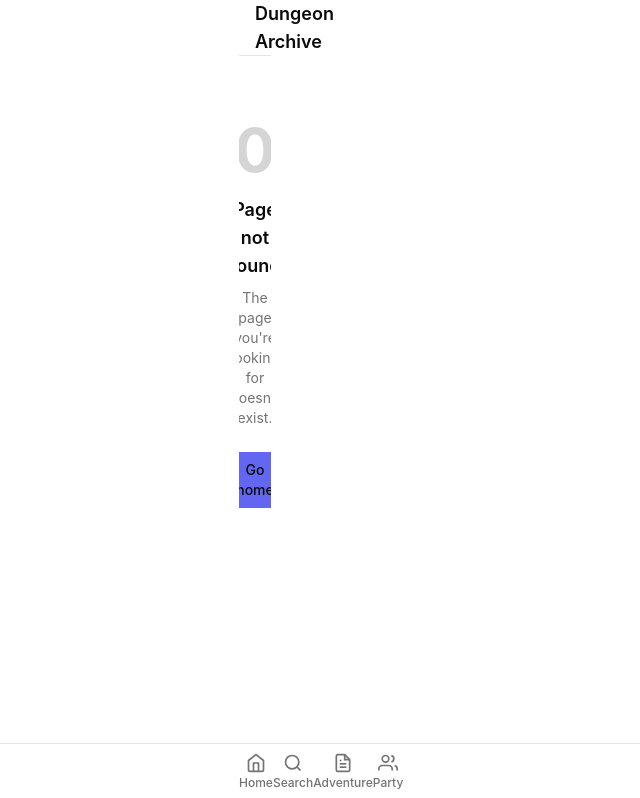
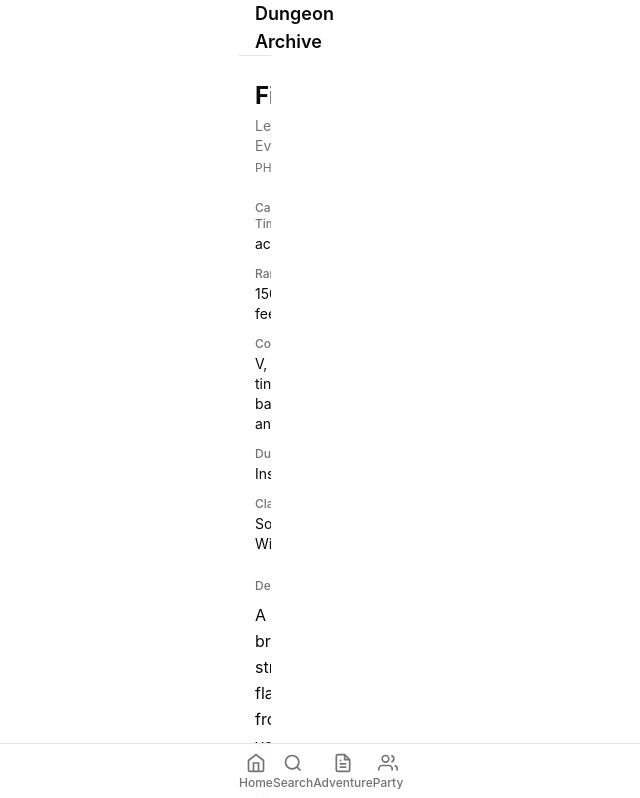
Before and after one commit to MarioMunPeq/Dungeon-Archive, a React (Vite) app: page /debug/spell in a window 1280 px wide. Before the commit this address had no page. Shown: the top 798 px of the page, without its empty margins (385-1025 px from the left). Built offline with nearby package versions, Linux system fonts and the light colour scheme.

Commit message:
feat: add reusable entity detail components

```diff
--- a/src/app/router.tsx
+++ b/src/app/router.tsx
@@ -4,6 +4,7 @@ import { SearchPage } from "@/features/search/search-page";
 import { AdventurePage } from "@/features/adventure/adventure-page";
 import { PartyPage } from "@/features/party/party-page";
 import { DebugContentPage } from "@/features/debug/debug-content-page";
+import { DebugSpellPage } from "@/features/debug/debug-spell-page";
 import { NotFoundPage } from "@/features/not-found-page";
 
 export function AppRouter() {
@@ -14,6 +15,7 @@ export function AppRouter() {
       <Route path="/adventure" element={<AdventurePage />} />
       <Route path="/party" element={<PartyPage />} />
       <Route path="/debug/content" element={<DebugContentPage />} />
+      <Route path="/debug/spell" element={<DebugSpellPage />} />
       <Route path="*" element={<NotFoundPage />} />
     </Routes>
   );
--- /dev/null
+++ b/src/components/entity/entity-detail-layout.tsx
@@ -0,0 +1,57 @@
+import type { ReactNode } from "react";
+import type { ContentBlock } from "@/compendium";
+import { ContentRenderer } from "@/components/content";
+import { EntityHeader } from "./entity-header";
+import { MetadataGrid } from "./metadata-grid";
+import { Section } from "./section";
+
+interface MetadataField {
+  readonly label: string;
+  readonly value: string;
+}
+
+interface EntityDetailLayoutProps {
+  readonly name: string;
+  readonly subtitle: ReactNode;
+  readonly source: string;
+  readonly metadata: readonly MetadataField[];
+  readonly description: readonly ContentBlock[];
+  readonly descriptionTitle?: string;
+  readonly sections?: ReadonlyArray<{
+    readonly title: string;
+    readonly blocks: readonly ContentBlock[];
+  }>;
+  readonly headerRight?: ReactNode;
+}
+
+export function EntityDetailLayout({
+  name,
+  subtitle,
+  source,
+  metadata,
+  description,
+  descriptionTitle = "Description",
+  sections,
+  headerRight,
+}: EntityDetailLayoutProps) {
+  return (
+    <article className="space-y-6 px-4 py-6">
+      <div className="flex items-start justify-between gap-4">
+        <EntityHeader name={name} subtitle={subtitle} source={source} />
+        {headerRight}
+      </div>
+
+      {metadata.length > 0 && <MetadataGrid fields={metadata} />}
+
+      <Section title={descriptionTitle}>
+        <ContentRenderer blocks={description} />
+      </Section>
+
+      {sections?.map((section) => (
+        <Section key={section.title} title={section.title}>
+          <ContentRenderer blocks={section.blocks} />
+        </Section>
+      ))}
+    </article>
+  );
+}
--- /dev/null
+++ b/src/components/entity/entity-header.tsx
@@ -0,0 +1,17 @@
+import type { ReactNode } from "react";
+
+interface EntityHeaderProps {
+  readonly name: string;
+  readonly subtitle: ReactNode;
+  readonly source: string;
+}
+
+export function EntityHeader({ name, subtitle, source }: EntityHeaderProps) {
+  return (
+    <div className="space-y-1">
+      <h1 className="text-2xl font-bold text-foreground">{name}</h1>
+      <p className="text-sm text-muted-foreground">{subtitle}</p>
+      <p className="text-xs text-muted-foreground">{source}</p>
+    </div>
+  );
+}
--- /dev/null
+++ b/src/components/entity/index.ts
@@ -0,0 +1,5 @@
+export { EntityHeader } from "./entity-header";
+export { MetadataGrid } from "./metadata-grid";
+export { MetadataItem } from "./metadata-item";
+export { Section } from "./section";
+export { EntityDetailLayout } from "./entity-detail-layout";
--- /dev/null
+++ b/src/components/entity/metadata-grid.tsx
@@ -0,0 +1,20 @@
+import { MetadataItem } from "./metadata-item";
+
+interface MetadataField {
+  readonly label: string;
+  readonly value: string;
+}
+
+interface MetadataGridProps {
+  readonly fields: readonly MetadataField[];
+}
+
+export function MetadataGrid({ fields }: MetadataGridProps) {
+  return (
+    <dl className="flex flex-wrap gap-x-6 gap-y-3">
+      {fields.map((field) => (
+        <MetadataItem key={field.label} label={field.label} value={field.value} />
+      ))}
+    </dl>
+  );
+}
--- /dev/null
+++ b/src/components/entity/metadata-item.tsx
@@ -0,0 +1,13 @@
+interface MetadataItemProps {
+  readonly label: string;
+  readonly value: string;
+}
+
+export function MetadataItem({ label, value }: MetadataItemProps) {
+  return (
+    <div className="space-y-0.5">
+      <dt className="text-xs font-medium text-muted-foreground">{label}</dt>
+      <dd className="text-sm text-foreground">{value}</dd>
+    </div>
+  );
+}
--- /dev/null
+++ b/src/components/entity/section.tsx
@@ -0,0 +1,15 @@
+import type { ReactNode } from "react";
+
+interface SectionProps {
+  readonly title: string;
+  readonly children: ReactNode;
+}
+
+export function Section({ title, children }: SectionProps) {
+  return (
+    <section className="space-y-2">
+      <h2 className="text-xs font-medium text-muted-foreground">{title}</h2>
+      {children}
+    </section>
+  );
+}
--- /dev/null
+++ b/src/features/debug/debug-spell-page.tsx
@@ -0,0 +1,44 @@
+import { getSpell } from "@/compendium";
+import { EntityDetailLayout } from "@/components/entity";
+
+const SCHOOL_MAP: Record<string, string> = {
+  A: "Abjuration",
+  C: "Conjuration",
+  D: "Divination",
+  E: "Enchantment",
+  I: "Illusion",
+  N: "Necromancy",
+  T: "Transmutation",
+  V: "Evocation",
+};
+
+export function DebugSpellPage() {
+  const spell = getSpell("phb|fireball");
+  if (!spell) return <p className="p-4 text-sm text-muted-foreground">Not found</p>;
+
+  const tags: string[] = [];
+  if (spell.ritual) tags.push("Ritual");
+  if (spell.concentration) tags.push("Concentration");
+
+  return (
+    <EntityDetailLayout
+      name={spell.name}
+      subtitle={`Level ${spell.level} ${spell.level === 0 ? "Cantrip" : ""} · ${SCHOOL_MAP[spell.school] ?? spell.school}`}
+      source={spell.source}
+      metadata={[
+        { label: "Casting Time", value: spell.castingTime },
+        { label: "Range", value: spell.range },
+        { label: "Components", value: spell.components.join(", ") },
+        { label: "Duration", value: spell.duration },
+        { label: "Classes", value: spell.classes.join(", ") },
+        ...(tags.length > 0 ? [{ label: "Tags", value: tags.join(", ") }] : []),
+      ]}
+      description={spell.description}
+      sections={
+        spell.higherLevels && spell.higherLevels.length > 0
+          ? [{ title: "At Higher Levels", blocks: spell.higherLevels }]
+          : undefined
+      }
+    />
+  );
+}
```
Also changed, not shown: src/features/debug/debug-content-page.tsx (+10 -26 lines).
